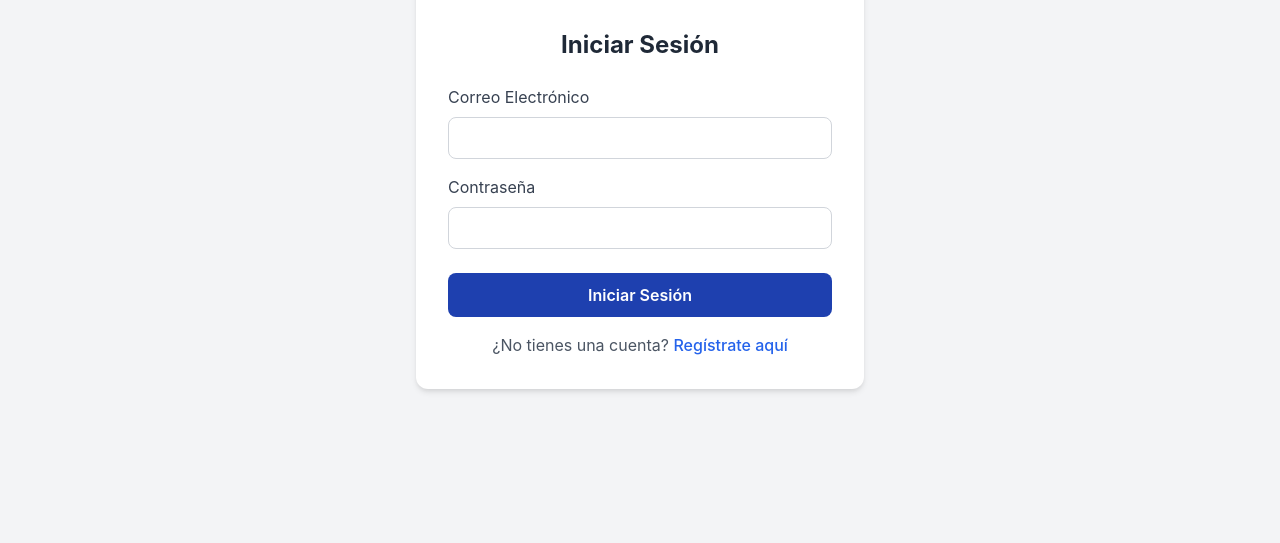
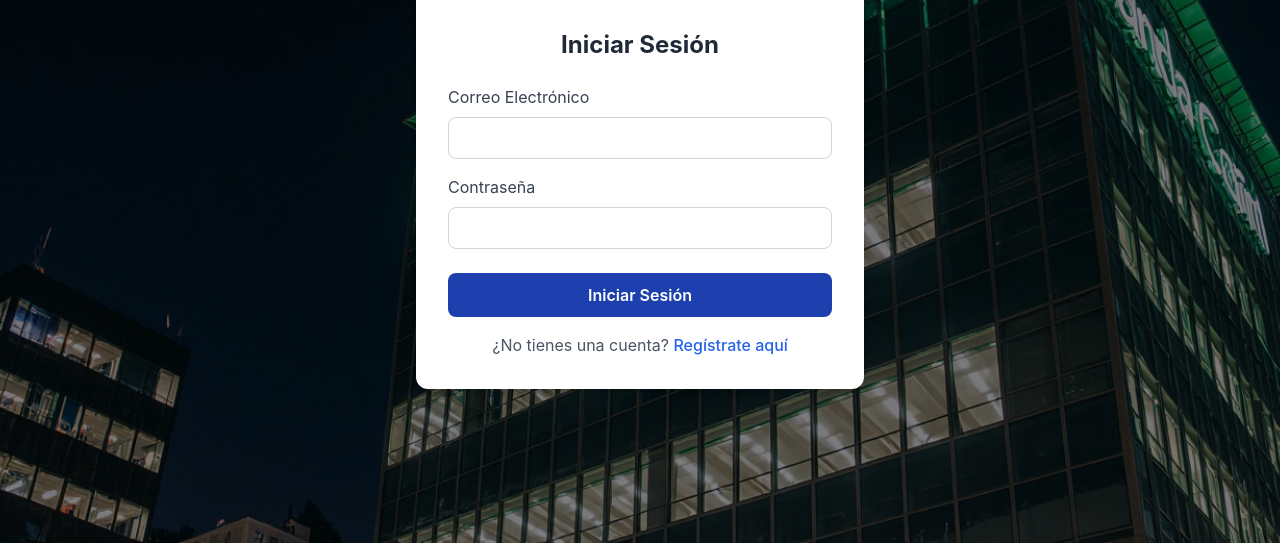
Before and after one commit to Mandarin-Export-Co/Canada-Coin, a website: page index.html in a window 1280 px wide. Shown: the part 257-800 px from the top of the page. Drawn offline with nearby package versions, Linux system fonts and the light colour scheme; no server answers.

Commit message:
Update index.html

```diff
--- a/index.html
+++ b/index.html
@@ -289,6 +289,32 @@
         .section.active {
             display: block;
         }
+		/* Estilo para la sección de autenticación con imagen de fondo */
+		#auth-section {
+		    background-image: url('assets/logo.png');
+		    background-size: cover;
+		    background-position: center;
+		    background-repeat: no-repeat;
+		    position: relative;
+		}
+
+		/* Capa oscura semi-transparente para mejorar legibilidad */
+		#auth-section::before {
+		    content: '';
+		    position: absolute;
+		    top: 0;
+		    left: 0;
+		    right: 0;
+		    bottom: 0;
+		    background-color: rgba(0, 0, 0, 0.5); /* Ajusta la opacidad según necesites */
+		    z-index: 1;
+		}
+
+		/* Asegurar que el contenido esté por encima de la capa oscura */
+		#auth-section > div {
+		    position: relative;
+		    z-index: 2;
+		}
     </style>
 </head>
 <body>
```
